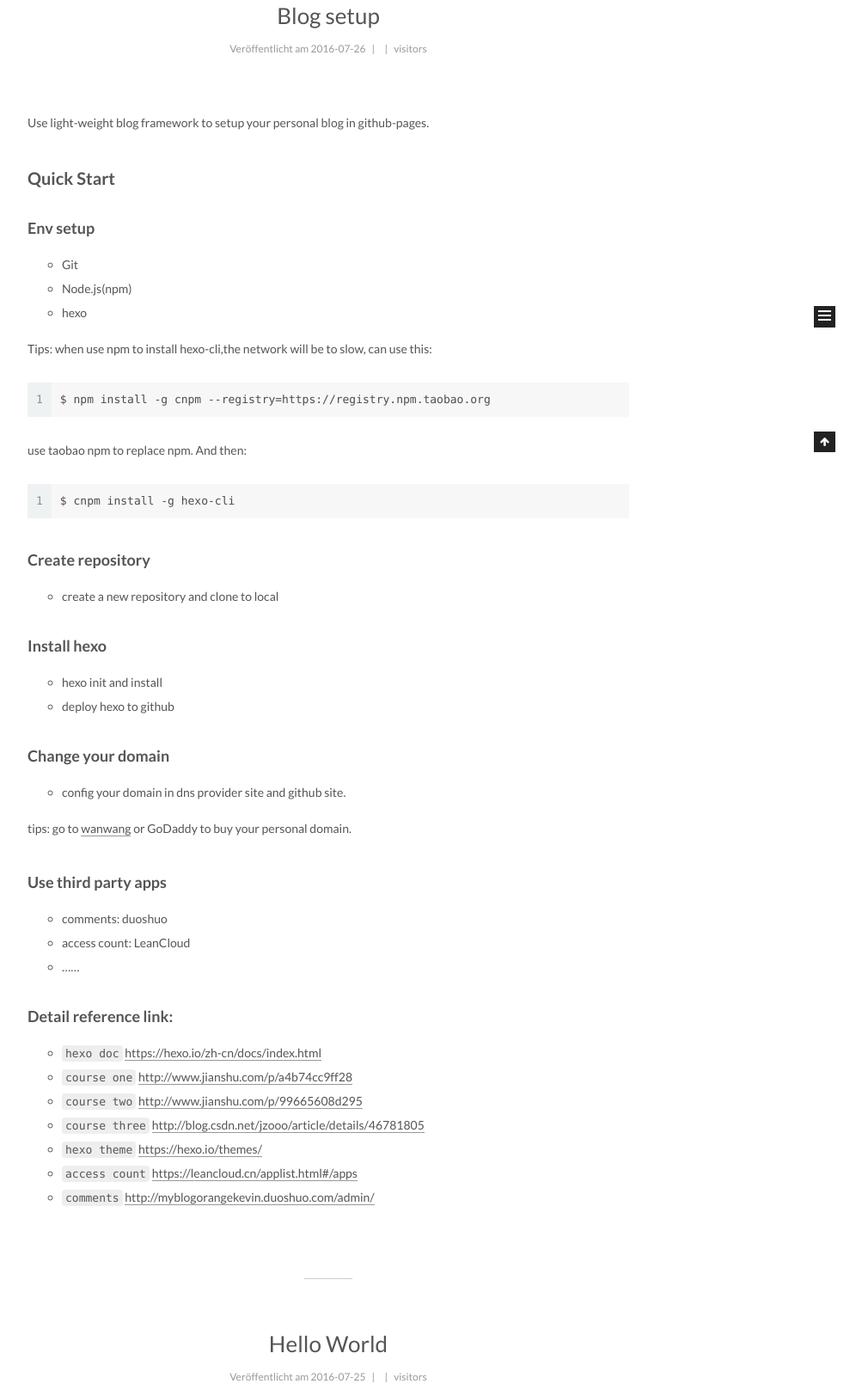
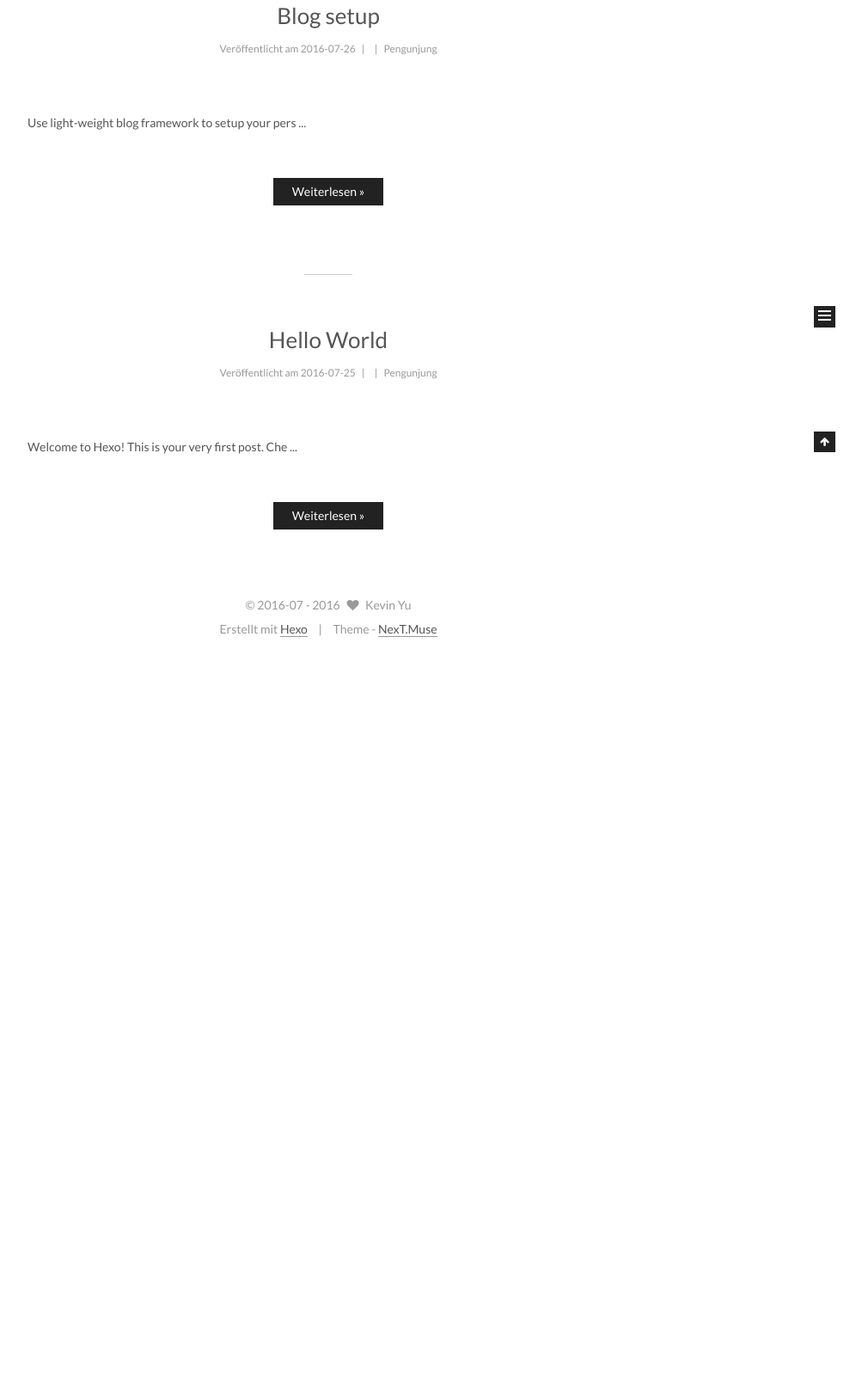
Before and after one commit to kevinngu/kevinngu.github.io, a plain HTML site: page index.html in a window 1280 px wide. Shown: the part 374-1991 px from the top of the page at 86% size, without its empty margins (258-1261 px from the left). After the commit the page ends 1140 px from the top, so only its background shows below. Drawn offline with Linux system fonts and the light colour scheme; a script that the page names is missing.

Commit message:
Site updated: 2016-07-26 16:22:14

```diff
--- a/css/main.css
+++ b/css/main.css
@@ -1575,7 +1575,7 @@ pre .javascript .function {
   width: 4px;
   height: 4px;
   border-radius: 50%;
-  background: #1d420e;
+  background: #ffa1af;
 }
 .links-of-blogroll {
   font-size: 13px;
--- a/index.html
+++ b/index.html
@@ -281,7 +281,7 @@
                <span class="post-meta-item-icon">
                  <i class="fa fa-eye"></i>
                </span>
-               <span class="post-meta-item-text">visitors </span>
+               <span class="post-meta-item-text">Pengunjung </span>
                <span class="leancloud-visitors-count"></span>
               </span>
 
@@ -300,41 +300,14 @@
 
 
 
-            <p>Use light-weight blog framework to setup your personal blog in github-pages.</p>
-<h2 id="Quick-Start"><a href="#Quick-Start" class="headerlink" title="Quick Start"></a>Quick Start</h2><h3 id="Env-setup"><a href="#Env-setup" class="headerlink" title="Env setup"></a>Env setup</h3><ul>
-<li>Git</li>
-<li>Node.js(npm)</li>
-<li>hexo</li>
-</ul>
-<p>Tips: when use npm to install hexo-cli,the network will be to slow, can use this:<br><figure class="highlight bash"><table><tr><td class="gutter"><pre><div class="line">1</div></pre></td><td class="code"><pre><div class="line">$ npm install -g cnpm --registry=https://registry.npm.taobao.org</div></pre></td></tr></table></figure></p>
-<p>use taobao npm to replace npm. And then:<br><figure class="highlight bash"><table><tr><td class="gutter"><pre><div class="line">1</div></pre></td><td class="code"><pre><div class="line">$ cnpm install -g hexo-cli</div></pre></td></tr></table></figure></p>
-<h3 id="Create-repository"><a href="#Create-repository" class="headerlink" title="Create repository"></a>Create repository</h3><ul>
-<li>create a new repository and clone to local</li>
-</ul>
-<h3 id="Install-hexo"><a href="#Install-hexo" class="headerlink" title="Install hexo"></a>Install hexo</h3><ul>
-<li>hexo init and install</li>
-<li>deploy hexo to github</li>
-</ul>
-<h3 id="Change-your-domain"><a href="#Change-your-domain" class="headerlink" title="Change your domain"></a>Change your domain</h3><ul>
-<li>config your domain in dns provider site and github site.</li>
-</ul>
-<p>tips: go to <a href="https://wanwang.aliyun.com/?utm_medium=text&amp;utm_source=bdbrandww&amp;utm_campaign=bdbrand&amp;utm_content=se_103066" target="_blank" rel="external">wanwang</a> or GoDaddy to buy your personal domain.</p>
-<h3 id="Use-third-party-apps"><a href="#Use-third-party-apps" class="headerlink" title="Use third party apps"></a>Use third party apps</h3><ul>
-<li>comments: duoshuo</li>
-<li>access count: LeanCloud</li>
-<li>……</li>
-</ul>
-<h3 id="Detail-reference-link"><a href="#Detail-reference-link" class="headerlink" title="Detail reference link:"></a>Detail reference link:</h3><ul>
-<li><code>hexo doc</code> <a href="https://hexo.io/zh-cn/docs/index.html" target="_blank" rel="external">https://hexo.io/zh-cn/docs/index.html</a></li>
-<li><code>course one</code> <a href="http://www.jianshu.com/p/a4b74cc9ff28" target="_blank" rel="external">http://www.jianshu.com/p/a4b74cc9ff28</a></li>
-<li><code>course two</code> <a href="http://www.jianshu.com/p/99665608d295" target="_blank" rel="external">http://www.jianshu.com/p/99665608d295</a></li>
-<li><code>course three</code> <a href="http://blog.csdn.net/jzooo/article/details/46781805" target="_blank" rel="external">http://blog.csdn.net/jzooo/article/details/46781805</a></li>
-<li><code>hexo theme</code> <a href="https://hexo.io/themes/" target="_blank" rel="external">https://hexo.io/themes/</a></li>
-<li><code>access count</code> <a href="https://leancloud.cn/applist.html#/apps" target="_blank" rel="external">https://leancloud.cn/applist.html#/apps</a></li>
-<li><code>comments</code> <a href="http://myblogorangekevin.duoshuo.com/admin/" target="_blank" rel="external">http://myblogorangekevin.duoshuo.com/admin/</a></li>
-</ul>
+          Use light-weight blog framework to setup your pers
+          ...
 
-
+          <div class="post-more-link text-center">
+            <a class="btn" href="/2016/07/26/my-blog-set-up/#more" rel="contents">
+              Weiterlesen &raquo;
+            </a>
+          </div>
 
 
     </div>
@@ -423,7 +396,7 @@
                <span class="post-meta-item-icon">
                  <i class="fa fa-eye"></i>
                </span>
-               <span class="post-meta-item-text">visitors </span>
+               <span class="post-meta-item-text">Pengunjung </span>
                <span class="leancloud-visitors-count"></span>
               </span>
 
@@ -442,17 +415,14 @@
 
 
 
-            <p>Welcome to <a href="https://hexo.io/" target="_blank" rel="external">Hexo</a>! This is your very first post. Check <a href="https://hexo.io/docs/" target="_blank" rel="external">documentation</a> for more info. If you get any problems when using Hexo, you can find the answer in <a href="https://hexo.io/docs/troubleshooting.html" target="_blank" rel="external">troubleshooting</a> or you can ask me on <a href="https://github.com/hexojs/hexo/issues" target="_blank" rel="external">GitHub</a>.</p>
-<h2 id="Quick-Start"><a href="#Quick-Start" class="headerlink" title="Quick Start"></a>Quick Start</h2><h3 id="Create-a-new-post"><a href="#Create-a-new-post" class="headerlink" title="Create a new post"></a>Create a new post</h3><figure class="highlight bash"><table><tr><td class="gutter"><pre><div class="line">1</div></pre></td><td class="code"><pre><div class="line">$ hexo new <span class="string">"My New Post"</span></div></pre></td></tr></table></figure>
-<p>More info: <a href="https://hexo.io/docs/writing.html" target="_blank" rel="external">Writing</a></p>
-<h3 id="Run-server"><a href="#Run-server" class="headerlink" title="Run server"></a>Run server</h3><figure class="highlight bash"><table><tr><td class="gutter"><pre><div class="line">1</div></pre></td><td class="code"><pre><div class="line">$ hexo server</div></pre></td></tr></table></figure>
-<p>More info: <a href="https://hexo.io/docs/server.html" target="_blank" rel="external">Server</a></p>
-<h3 id="Generate-static-files"><a href="#Generate-static-files" class="headerlink" title="Generate static files"></a>Generate static files</h3><figure class="highlight bash"><table><tr><td class="gutter"><pre><div class="line">1</div></pre></td><td class="code"><pre><div class="line">$ hexo generate</div></pre></td></tr></table></figure>
-<p>More info: <a href="https://hexo.io/docs/generating.html" target="_blank" rel="external">Generating</a></p>
-<h3 id="Deploy-to-remote-sites"><a href="#Deploy-to-remote-sites" class="headerlink" title="Deploy to remote sites"></a>Deploy to remote sites</h3><figure class="highlight bash"><table><tr><td class="gutter"><pre><div class="line">1</div></pre></td><td class="code"><pre><div class="line">$ hexo deploy</div></pre></td></tr></table></figure>
-<p>More info: <a href="https://hexo.io/docs/deployment.html" target="_blank" rel="external">Deployment</a></p>
+          Welcome to Hexo! This is your very first post. Che
+          ...
 
-
+          <div class="post-more-link text-center">
+            <a class="btn" href="/2016/07/25/hello-world/#more" rel="contents">
+              Weiterlesen &raquo;
+            </a>
+          </div>
 
 
     </div>
```
Also changed, not shown: 2016/07/25/hello-world/index.html (+1 -1 lines), 2016/07/26/my-blog-set-up/index.html (+1 -1 lines).
